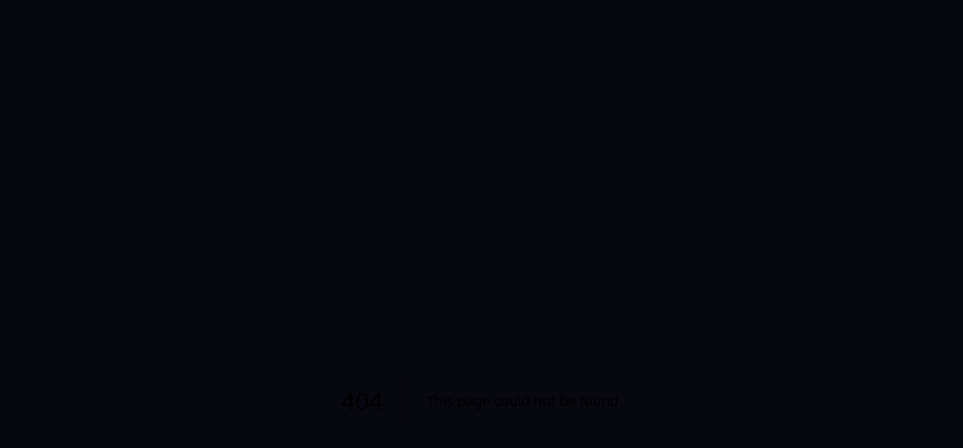
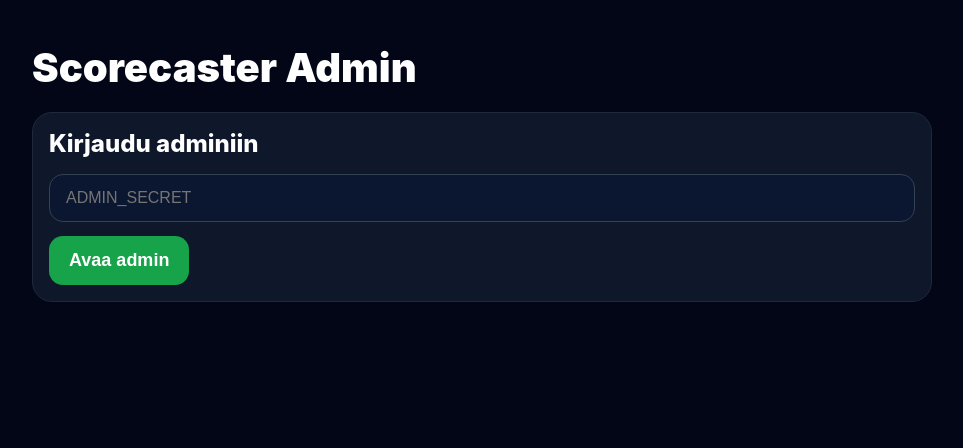
Before and after one commit to vv-glitchhub/scorecaster, a Next.js app: page /admin in a window 1280 px wide. Before the commit this address had no page. Shown: the top 448 px of the page, without its empty margins (158-1121 px from the left). Built offline with nearby package versions, Linux system fonts and the light colour scheme.

Commit message:
Create page.jsx

```diff
--- /dev/null
+++ b/app/admin/page.jsx
@@ -0,0 +1,265 @@
+"use client";
+
+import { useEffect, useState } from "react";
+
+export default function AdminPage() {
+  const [secret, setSecret] = useState("");
+  const [loaded, setLoaded] = useState(false);
+  const [loading, setLoading] = useState(false);
+  const [error, setError] = useState("");
+  const [data, setData] = useState(null);
+
+  useEffect(() => {
+    const saved = localStorage.getItem("scorecaster_admin_secret");
+    if (saved) {
+      setSecret(saved);
+    }
+  }, []);
+
+  async function loadAdmin() {
+    if (!secret.trim()) return;
+
+    setLoading(true);
+    setError("");
+
+    try {
+      localStorage.setItem("scorecaster_admin_secret", secret);
+
+      const res = await fetch(`/api/admin?secret=${encodeURIComponent(secret)}`);
+      const json = await res.json();
+
+      if (!res.ok) {
+        throw new Error(json.error || "Failed to load admin data");
+      }
+
+      setData(json);
+      setLoaded(true);
+    } catch (err) {
+      setError(err.message || "Error");
+      setLoaded(false);
+    } finally {
+      setLoading(false);
+    }
+  }
+
+  return (
+    <main style={styles.page}>
+      <div style={styles.container}>
+        <h1 style={styles.title}>Scorecaster Admin</h1>
+
+        {!loaded && (
+          <section style={styles.card}>
+            <h2 style={styles.cardTitle}>Kirjaudu adminiin</h2>
+
+            <input
+              type="password"
+              value={secret}
+              onChange={(e) => setSecret(e.target.value)}
+              placeholder="ADMIN_SECRET"
+              style={styles.input}
+            />
+
+            <button onClick={loadAdmin} style={styles.button} disabled={loading}>
+              {loading ? "Ladataan..." : "Avaa admin"}
+            </button>
+
+            {error ? <div style={styles.error}>{error}</div> : null}
+          </section>
+        )}
+
+        {loaded && data && (
+          <>
+            <section style={styles.card}>
+              <h2 style={styles.cardTitle}>Yhteenveto</h2>
+              <div style={styles.statRow}>
+                <div style={styles.statBox}>
+                  <div style={styles.statLabel}>Tapahtumia / kävijöitä</div>
+                  <div style={styles.statValue}>{data.visitors}</div>
+                </div>
+                <div style={styles.statBox}>
+                  <div style={styles.statLabel}>Palautteita</div>
+                  <div style={styles.statValue}>{data.feedback.length}</div>
+                </div>
+              </div>
+            </section>
+
+            <section style={styles.card}>
+              <h2 style={styles.cardTitle}>Suosituimmat liigat</h2>
+              <div style={styles.list}>
+                {data.popularLeagues.length === 0 && (
+                  <div style={styles.muted}>Ei dataa</div>
+                )}
+
+                {data.popularLeagues.map((item) => (
+                  <div key={item.league} style={styles.row}>
+                    <span>{item.league}</span>
+                    <strong>{item.count}</strong>
+                  </div>
+                ))}
+              </div>
+            </section>
+
+            <section style={styles.card}>
+              <h2 style={styles.cardTitle}>Palautteet</h2>
+              <div style={styles.list}>
+                {data.feedback.length === 0 && (
+                  <div style={styles.muted}>Ei palautteita</div>
+                )}
+
+                {data.feedback.map((item) => (
+                  <div key={item.id} style={styles.feedbackCard}>
+                    <div style={styles.feedbackMeta}>
+                      {item.created_at ? new Date(item.created_at).toLocaleString() : "-"}
+                    </div>
+                    <div><strong>Liiga:</strong> {item.selected_sport_key || "-"}</div>
+                    <div><strong>Ottelu:</strong> {item.selected_game || "-"}</div>
+                    <div><strong>Bankroll:</strong> {item.bankroll ?? "-"}</div>
+                    <div style={styles.feedbackMessage}>{item.message}</div>
+                  </div>
+                ))}
+              </div>
+            </section>
+
+            <section style={styles.card}>
+              <h2 style={styles.cardTitle}>Viimeisimmät eventit</h2>
+              <div style={styles.list}>
+                {data.recentEvents.length === 0 && (
+                  <div style={styles.muted}>Ei eventtejä</div>
+                )}
+
+                {data.recentEvents.map((item) => (
+                  <div key={item.id} style={styles.rowBlock}>
+                    <div><strong>{item.event_name}</strong></div>
+                    <div style={styles.smallText}>
+                      {item.created_at ? new Date(item.created_at).toLocaleString() : "-"}
+                    </div>
+                    <div style={styles.smallText}>Liiga: {item.selected_sport_key || "-"}</div>
+                    <div style={styles.smallText}>Ottelu: {item.selected_game || "-"}</div>
+                  </div>
+                ))}
+              </div>
+            </section>
+          </>
+        )}
+      </div>
+    </main>
+  );
+}
+
+const styles = {
+  page: {
+    minHeight: "100vh",
+    background: "#020617",
+    color: "#fff",
+    padding: 16,
+    fontFamily:
+      'Inter, ui-sans-serif, system-ui, -apple-system, BlinkMacSystemFont, "Segoe UI", sans-serif',
+  },
+  container: {
+    maxWidth: 900,
+    margin: "0 auto",
+  },
+  title: {
+    fontSize: 40,
+    fontWeight: 900,
+    marginBottom: 20,
+  },
+  card: {
+    background: "#0f172a",
+    border: "1px solid #1e293b",
+    borderRadius: 20,
+    padding: 16,
+    marginBottom: 20,
+  },
+  cardTitle: {
+    margin: "0 0 16px 0",
+    fontSize: 24,
+    fontWeight: 800,
+  },
+  input: {
+    width: "100%",
+    padding: "14px 16px",
+    borderRadius: 14,
+    border: "1px solid #334155",
+    background: "#0b1730",
+    color: "#fff",
+    fontSize: 16,
+    boxSizing: "border-box",
+  },
+  button: {
+    marginTop: 14,
+    padding: "14px 20px",
+    borderRadius: 14,
+    background: "#16a34a",
+    color: "#fff",
+    border: "none",
+    fontSize: 18,
+    fontWeight: 700,
+    cursor: "pointer",
+  },
+  error: {
+    marginTop: 12,
+    color: "#fca5a5",
+  },
+  muted: {
+    color: "#94a3b8",
+  },
+  statRow: {
+    display: "grid",
+    gridTemplateColumns: "repeat(auto-fit, minmax(220px, 1fr))",
+    gap: 12,
+  },
+  statBox: {
+    background: "#13203d",
+    border: "1px solid #334155",
+    borderRadius: 16,
+    padding: 16,
+  },
+  statLabel: {
+    color: "#94a3b8",
+    marginBottom: 8,
+  },
+  statValue: {
+    fontSize: 32,
+    fontWeight: 900,
+  },
+  list: {
+    display: "grid",
+    gap: 12,
+  },
+  row: {
+    display: "flex",
+    justifyContent: "space-between",
+    gap: 12,
+    padding: "12px 14px",
+    border: "1px solid #1f2937",
+    borderRadius: 14,
+    background: "#0b1730",
+  },
+  rowBlock: {
+    padding: "12px 14px",
+    border: "1px solid #1f2937",
+    borderRadius: 14,
+    background: "#0b1730",
+  },
+  smallText: {
+    color: "#94a3b8",
+    marginTop: 4,
+    fontSize: 14,
+  },
+  feedbackCard: {
+    padding: "14px",
+    border: "1px solid #1f2937",
+    borderRadius: 14,
+    background: "#0b1730",
+  },
+  feedbackMeta: {
+    color: "#94a3b8",
+    marginBottom: 8,
+    fontSize: 14,
+  },
+  feedbackMessage: {
+    marginTop: 10,
+    whiteSpace: "pre-wrap",
+  },
+};
```
